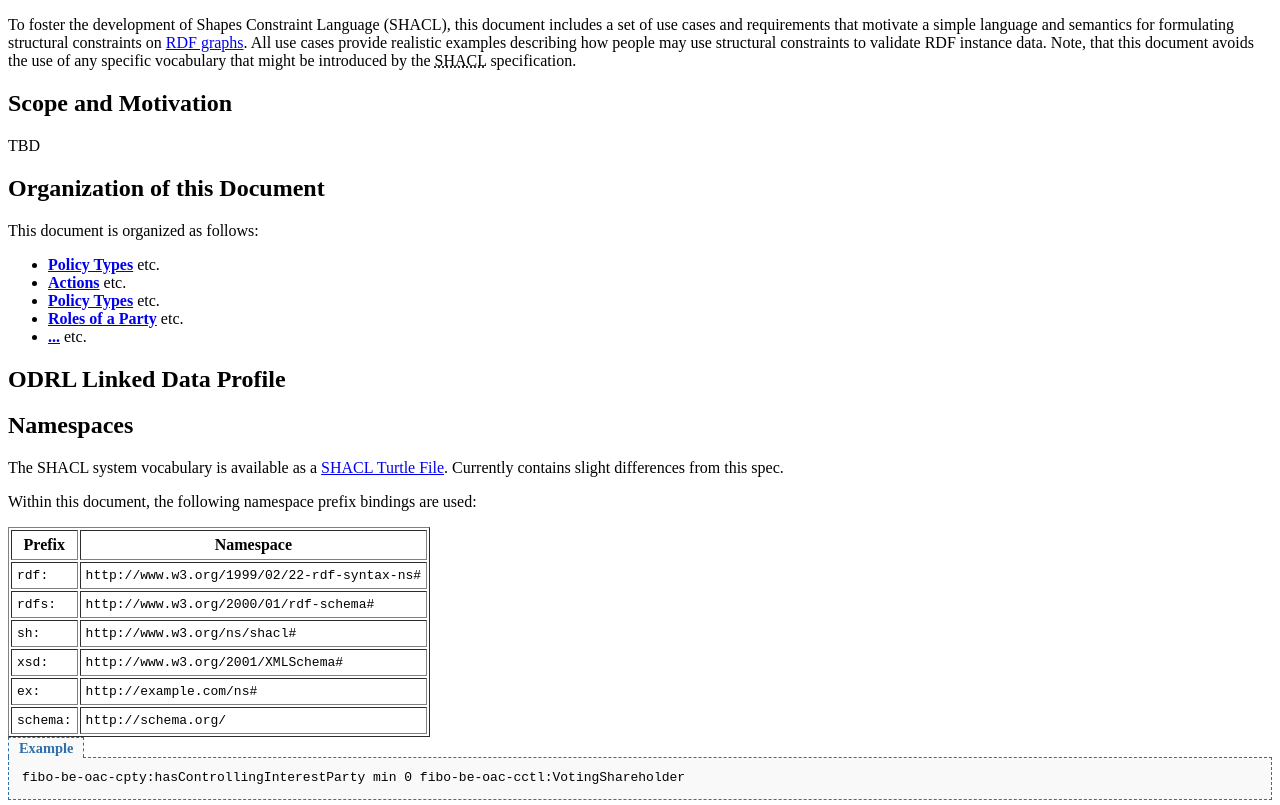
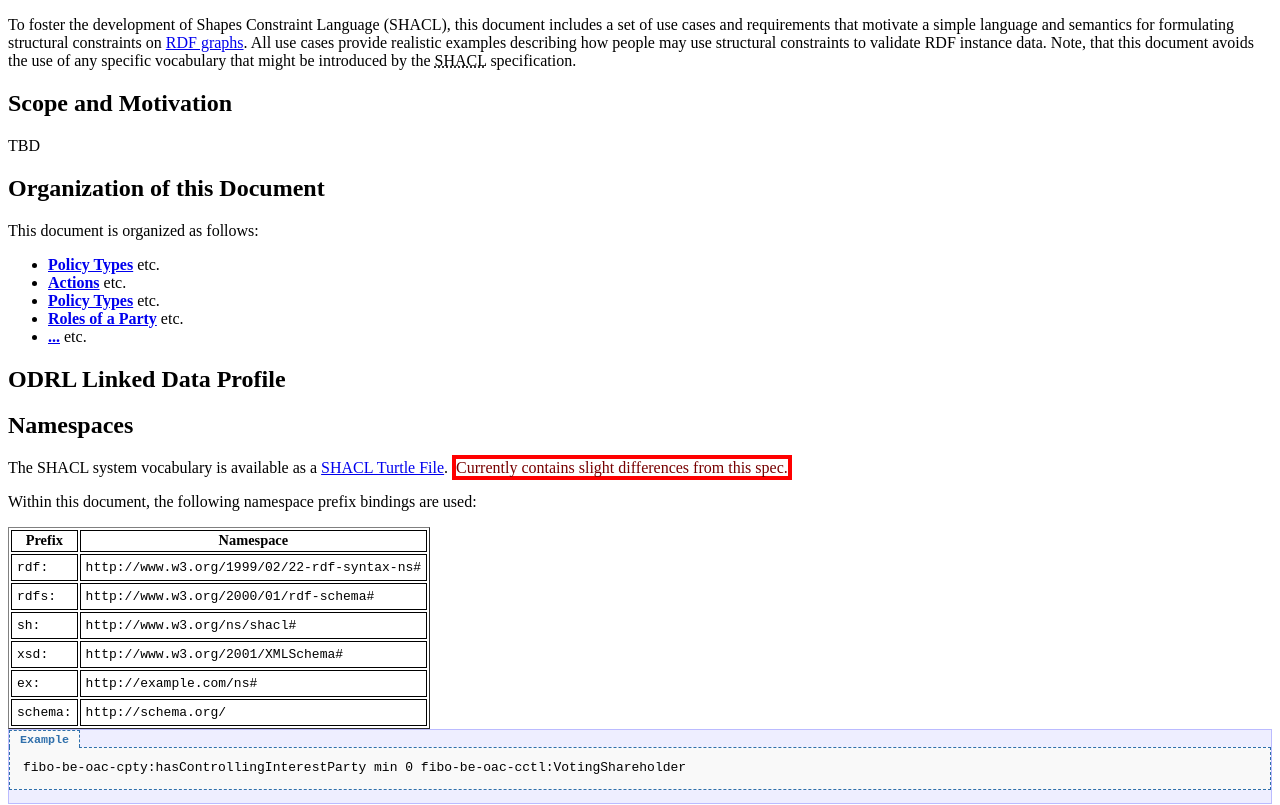
Before and after one commit to simonstey/ODRL-LD, a plain HTML site: page odrl-ld-vocab/index.html in a window 1280 px wide. Shown: the top 805 px of the page. Drawn offline with Linux system fonts and the light colour scheme.

Commit message:
added css

```diff
--- a/odrl-ld-vocab/index.html
+++ b/odrl-ld-vocab/index.html
@@ -6,6 +6,7 @@
 		<meta charset='utf-8'>
 		<script src='//www.w3.org/Tools/respec/respec-w3c-common'
 		async class='remove'></script>
+		 <link rel="stylesheet" type="text/css" href="local.css" />
 		<script class='remove'>
 			var respecConfig = {
 				specStatus: "unofficial",
```
